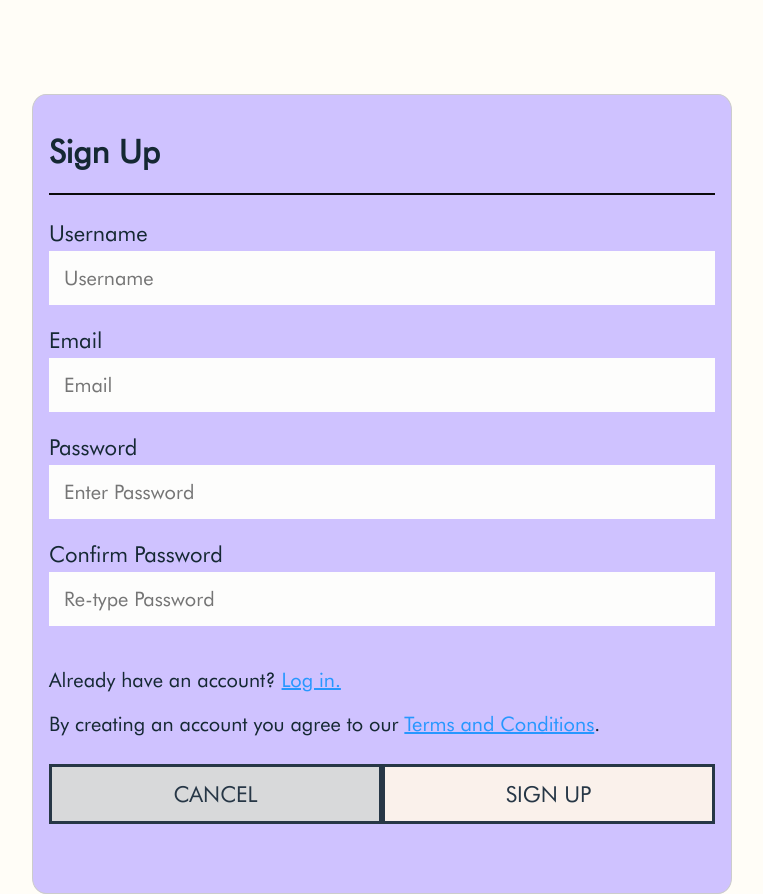
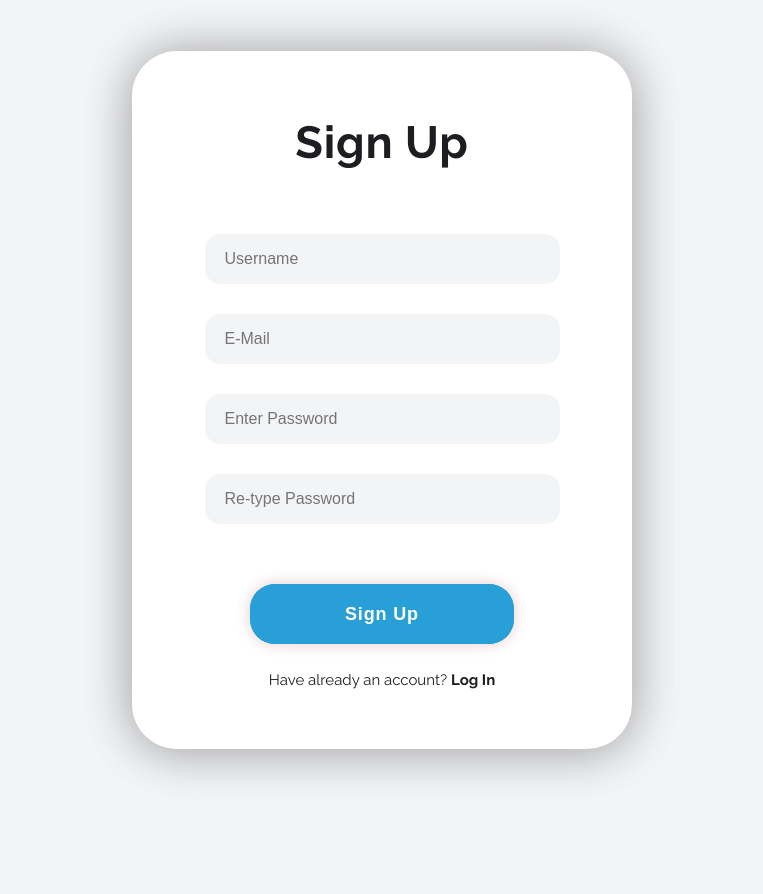
Before and after one commit to KrishnaBMU/Major-Project, a Flask app: page /register in a window 1280 px wide. Shown: the whole page, without its empty margins (258-1021 px from the left). After the commit the page ends 778 px from the top, so only its background shows below. Run offline with Flask 2, Linux system fonts and the light colour scheme.

Commit message:
LogIn and SignUp pages

```diff
--- a/app.py
+++ b/app.py
@@ -10,6 +10,7 @@ def login():
         ## add auth code here
         if username == password:
             print("login sucess")
+            render_template("index.html")
         return render_template("login.html")
     else:
         return render_template("login.html")
@@ -24,9 +25,9 @@ def register():
         ## add auth code here
         if username == password:
             print("register sucess")
-        return render_template("register.html")
+        return render_template("signup.html")
     else:
-        return render_template("register.html")
+        return render_template("signup.html")
 
 @app.route("/", methods = ["GET"])
 def home():
@@ -39,4 +40,4 @@ def home():
         return redirect("/login")
 
 if __name__ == "__main__":
-    app.run(port=5000,debug=True)
+    app.run(port=5000, debug=True)
--- /dev/null
+++ b/static/css/login.css
@@ -0,0 +1,194 @@
+@import url("https://fonts.googleapis.com/css2?family=Raleway:wght@400;700&display=swap");
+.card{
+  width: 500px;
+  height: auto;
+  background-color: white;
+  box-shadow: 0 3px 50px 0 rgba(0, 0, 0, 0.2), 0 1px 50px 0 rgba(0, 0, 0, 0.19);
+  border-radius: 45px;
+}
+
+.items {
+  display: flex;
+  align-items: center;
+  justify-content: center;
+  flex-direction: column;
+  gap: 65px;
+  margin: 65px 30px 30px;
+  width: auto;
+  height: auto;
+}
+
+.tag {
+  font-size: 45px;
+  font-weight: 700;
+  letter-spacing: 0.85px;
+}
+
+.form {
+  display: flex;
+  align-items: center;
+  justify-content: center;
+  flex-direction: column;
+  gap: 30px;
+  position: relative;
+  width: 100%;
+  height: auto;
+}
+
+.nav {
+  position: absolute;
+  bottom: 30px;
+}
+.nav a {
+  color: #1d1e22;
+  text-decoration: none;
+  transition: color 0.4s;
+  font-size: 15px;
+}
+.nav a span {
+  font-weight: 700;
+}
+.nav a:hover, .nav a:active {
+  color: #858585;
+}
+
+* {
+  margin: 0;
+  padding: 0;
+}
+
+body {
+  display: flex;
+  align-items: center;
+  justify-content: center;
+  height: 100vh;
+  color: #1d1e22;
+  background-color: #f3f4f6;
+  font-family: "Raleway", sans-serif;
+}
+
+.container {
+  display: flex;
+  align-items: center;
+  justify-content: center;
+  gap: 150px;
+}
+.container .card .items .form .username {
+  display: flex;
+  align-items: center;
+  justify-content: center;
+  flex-direction: column;
+  gap: 10px;
+  width: 100%;
+  height: auto;
+}
+.container .card .items .form .username input[type=text] {
+  padding: 5px 20px;
+  width: calc(100% - 125px);
+  height: 40px;
+  background-color: #f3f4f6;
+  font-size: 16px;
+  border: none;
+  border-radius: 15px;
+  outline: none;
+}
+.container .card .items .form .email {
+  display: flex;
+  align-items: center;
+  justify-content: center;
+  flex-direction: column;
+  gap: 10px;
+  width: 100%;
+  height: auto;
+}
+.container .card .items .form .email input[type=email] {
+  padding: 5px 20px;
+  width: calc(100% - 125px);
+  height: 40px;
+  background-color: #f3f4f6;
+  font-size: 16px;
+  border: none;
+  border-radius: 15px;
+  outline: none;
+}
+.container .card .items .form .password {
+  display: flex;
+  align-items: center;
+  justify-content: center;
+  flex-direction: column;
+  gap: 10px;
+  width: 100%;
+  height: auto;
+}
+.container .card .items .form .password input[type=password] {
+  padding: 5px 20px;
+  width: calc(100% - 125px);
+  height: 40px;
+  background-color: #f3f4f6;
+  font-size: 16px;
+  border: none;
+  border-radius: 15px;
+  outline: none;
+}
+.container .card .items .form .password .forgot a {
+  color: #1d1e22;
+  text-decoration: none;
+  transition: color 0.4s;
+  font-size: 15px;
+  font-weight: 700;
+}
+.container .card .items .form .password .forgot a:hover, .container .card .items .form .password .forgot a:active {
+  color: #858585;
+}
+.container .card .items .form button[type=button] {
+  position: relative;
+  margin: 30px 0 75px;
+  width: 60%;
+  height: 60px;
+  color: white;
+  background-color: rgb(40, 160, 215);
+  font-size: 18px;
+  font-weight: 700;
+  letter-spacing: 0.85px;
+  box-shadow: 0 1px 15px 0 rgba(255, 0, 0, 0.1), 0 -1px 15px 0 rgba(0, 0, 0, 0.1);
+  border: none;
+  border-radius: 25px;
+  cursor: pointer;
+  z-index: 1;
+}
+.container .card .items .form button[type=button]:hover:before {
+  box-shadow: 0 5px 15px rgba(40, 160, 215, .4);
+  opacity: 1;
+}
+.container .card .items .form button[type=button]:before {
+  content: "";
+  position: absolute;
+  top: 0;
+  right: 0;
+  bottom: 0;
+  left: 0;
+  background-color: rgb(40, 160, 215);
+  border-radius: 25px;
+  opacity: 3;
+  z-index: -1;
+  transition: opacity 0.65s;
+}
+
+/* .btn {
+  margin: 15px;
+  width: 150px;
+  height: 40px;
+  border-radius: 8px;
+  border: none;
+  cursor: pointer;
+  font-size: 18px;
+  font-weight: bold;
+  color: white;
+  font-family: 'Open Sans', sans-serif;
+}
+.blue {
+ background-color: rgb(40, 160, 215);
+}
+.blue:hover {
+  box-shadow: 0 5px 15px rgba(40, 160, 215, .4);
+} */
--- /dev/null
+++ b/templates/signup.html
@@ -0,0 +1,67 @@
+<!DOCTYPE html>
+<html lang="en">
+
+<head>
+    <meta charset="UTF-8">
+    <meta http-equiv="X-UA-Compatible" content="IE=edge">
+    <meta name="viewport" content="width=device-width, initial-scale=1.0">
+    <title>IoT Dashboard</title>
+    <link rel="icon" type="image/png" href="favicons/favicon-32x32.png" />
+    <link rel="stylesheet" href="static/css/login.css">
+</head>
+
+<body>
+
+    <div class="container">
+
+        <div class="card">
+
+            <div class="items">
+
+              <h1 class="tag">Sign Up</h1>
+
+              <form class="form">
+
+                <div class="username">
+
+                  <input class="username" type="text" placeholder="Username" required>
+
+                </div>
+
+                <div class="email">
+
+                  <input class="email" type="email" placeholder="E-Mail" required>
+
+                </div>
+
+                <div class="password">
+
+                  <input type="password" placeholder="Enter Password" required>
+
+                </div>
+
+                <div class="password">
+
+                  <input type="password" placeholder="Re-type Password" required>
+
+                </div>
+
+                <button class="button" type="button">Sign Up</button>
+
+                <div class="nav">
+
+                    <a href="/login">Have already an account? <span>Log In</span></a>
+
+                </div>
+
+              </form>
+
+            </div>
+
+          </div>
+
+      </div>
+
+</body>
+
+</html>
```
Also changed, not shown: templates/login.html (+39 -24 lines), templates/login2.html (added, +40 -0 lines).
